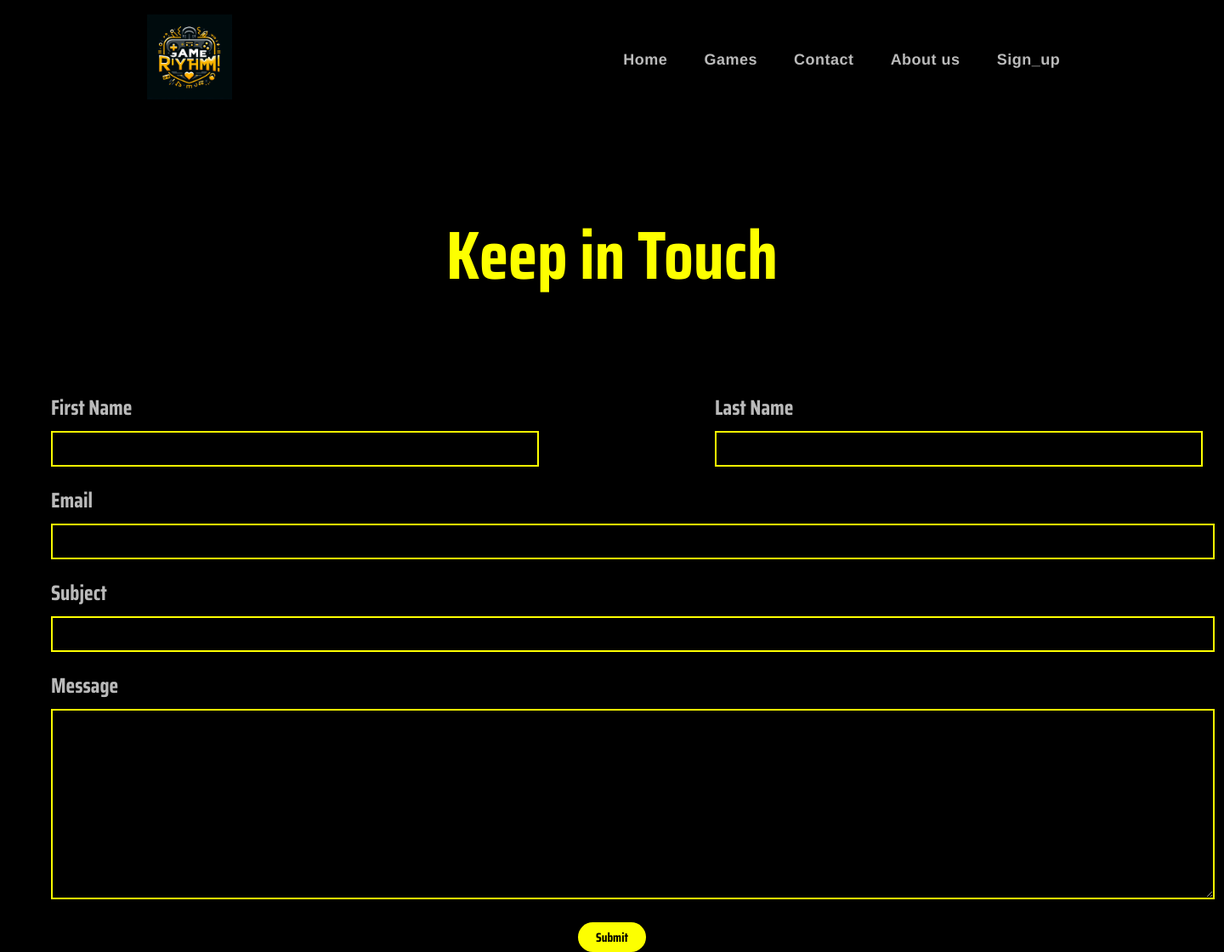
After one commit to Omarashraf-0-0/Game_Rythm, a PHP site: page /Contact.html in a window 1440 px wide. The commit adds this page. Shown: the whole page at 85% size. Run offline with PHP 8.4, Linux system fonts and the light colour scheme.

Commit message:
Contact page

```diff
--- /dev/null
+++ b/Contact.html
@@ -0,0 +1,70 @@
+<!DOCTYPE html>
+<html lang="en">
+<head>
+    <meta charset="UTF-8">
+    <meta name="viewport" content="width=device-width, initial-scale=1.0">
+    <title>Document</title>
+    <link rel="stylesheet" href="style.css">
+</head>
+<body>
+     <!-- Nav Bar -->
+     <header class="header">
+        <div class="img_div">
+            <img src="./assets/Logo.jpeg" alt="Cant Open" class="pagelogo">
+        </div>
+        <nav class="nav">
+            <div class="nav_div">
+                <a href="index.html  " class="navHome">Home</a>
+                <a href="" class="navGames">Games</a>
+                <a href="" class="navContact">Contact</a>
+                <a href="" class="navAbout_us">About us</a>
+                <span class="signup">
+                    <a href="" class="Sign_up"> Sign_up</a>
+                </span>
+            </div>
+        </nav>
+    </header>
+    <!-- End of the nav _----------------------------- -->
+
+    <main class="ContactMain">
+        <h1 class="contact">
+            Keep in Touch
+        </h1>
+        </div>
+        <div class="form">
+            <form action="">
+                <div class="Name">
+                    <div class="firstname">
+                        <label for="">First Name</label>
+                        <br>
+                        <input type="text" name="First name">
+                    </div>
+                    <div class="lastname">
+                        <label for="">Last Name</label>
+                        <br>
+                        <input type="text" name="Last name" >
+                    </div>
+                </div>
+                <div class="email">
+                    <label for="">Email</label>
+                    <br>
+                    <input type="email">
+                </div>
+                <div class="subject">
+                    <label for="">Subject</label>
+                    <br>
+                    <input type="text">
+                </div>
+                <div class="message">
+                    <label for="">Message</label>
+                    <br>
+                    <textarea name="message" id="" cols="30" rows="10"></textarea>
+                </div>
+                <div class="submit">
+                    <button>Submit</button>
+                </div>
+            </form>
+        </div>
+    </main>
+</body>
+</html>
--- a/index.html
+++ b/index.html
@@ -21,7 +21,7 @@
             <div class="nav_div">
                 <a href="" class="navHome">Home</a>
                 <a href="" class="navGames">Games</a>
-                <a href="" class="navContact">Contact</a>
+                <a href="Contact.html" class="navContact">Contact</a>
                 <a href="" class="navAbout_us">About us</a>
                 <span class="signup">
                     <a href="" class="Sign_up"> Sign_up</a>
--- a/style.css
+++ b/style.css
@@ -246,3 +246,60 @@ button:hover {
 }
 
 /* End of Yellow Shadow Box */
+/* Begin of the Contact page the body _______________ */
+.contact{
+    background-color: var(--black-color);
+    height: 40vh;
+    font-size: 80px;
+    display: flex;
+    justify-content: center;
+    align-items: center;
+    align-content: center;
+    flex-direction: column;
+}
+/* End of the Contact page the body _______________ */
+/* Begin of the form elements  */
+
+.Name{
+
+    display: flex;
+    flex-direction: row;
+    gap: 15%;
+    margin-left: 60px;
+}
+.firstname label, .lastname label , .email label, .message label, .subject label{
+    color: rgba(255, 255, 255, 0.73);
+    font-size: 25px;
+    font-weight: bold;
+}
+.firstname input , .lastname input{
+    width: 550px;
+    height: 18px;
+    padding: 10px;
+    border: var(--yellow-color) 2px solid;
+    margin-top: 8px;
+}
+.email , .subject , .message{
+    margin-left: 60px;
+    margin-top: 20px;
+}
+.email input , .subject input , .message textarea{
+    width: 1345px;
+    height: 18px;
+    padding: 10px;
+    border: var(--yellow-color) 2px solid;
+    margin-top: 8px;
+}
+.message textarea{
+    width: 1345px;
+    height: 200px;
+    padding: 10px;
+    border: var(--yellow-color) 2px solid;
+    margin-top: 8px;
+}
+.submit{
+    display: flex;
+    justify-content: center;
+    margin-top: 20px;
+
+}
```
Also changed, not shown: 1 other file.
